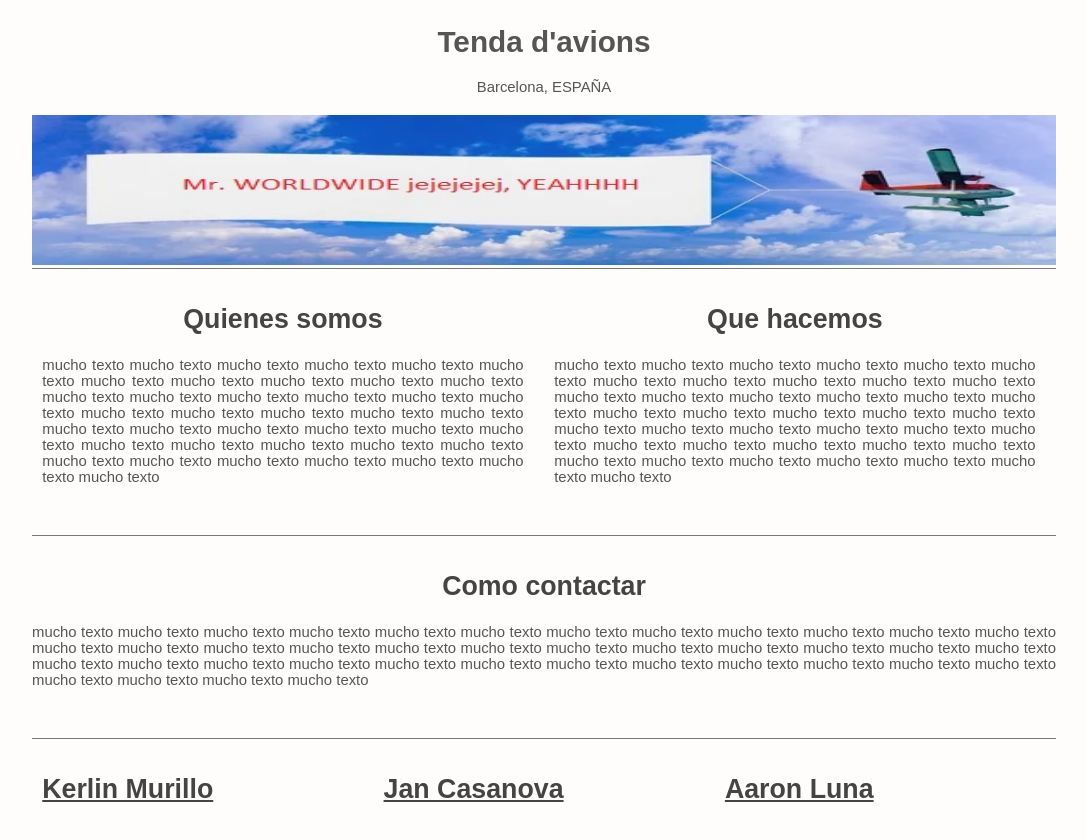
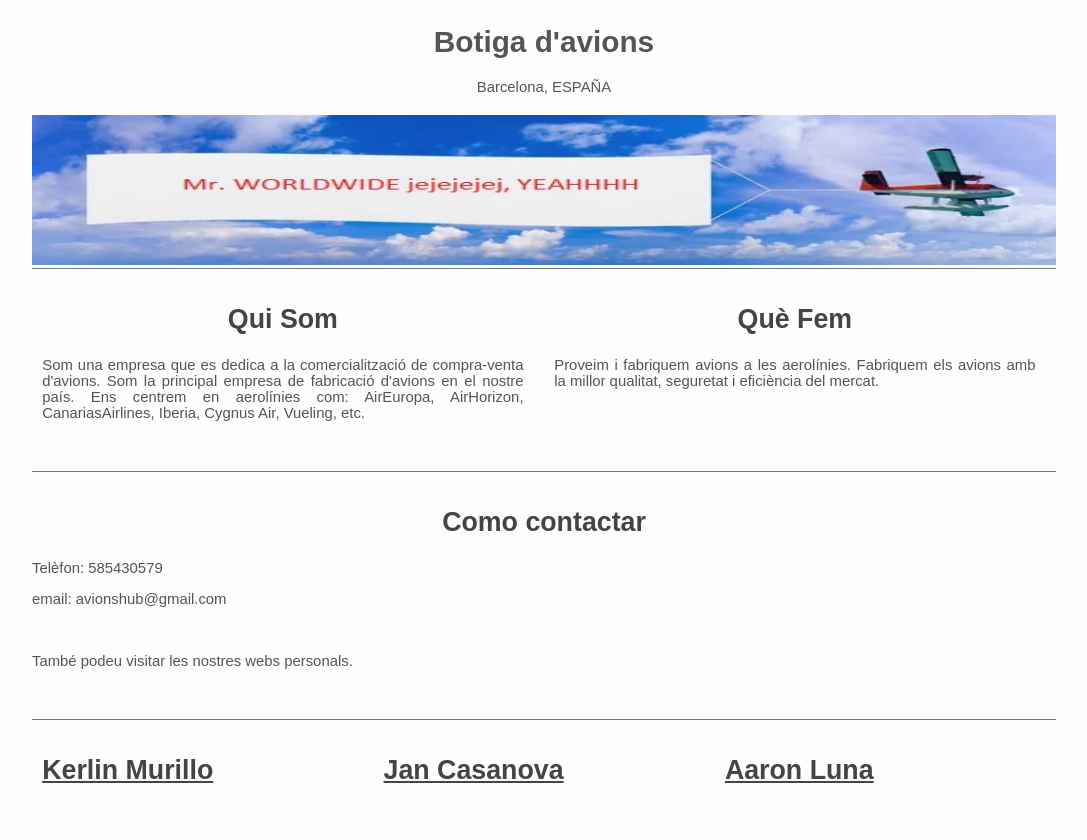
Before and after one commit to kerlin2024/avions, a plain HTML site: page index.html in a window 1280 px wide. Shown: the whole page, without its empty margins (96-1183 px from the left). Drawn offline with Linux system fonts and the light colour scheme.

Commit message:
index.html modificat

```diff
--- a/index.html
+++ b/index.html
@@ -11,7 +11,7 @@
 
 <div id="container">
 <div id="pageheader">
-<h1>Tenda d'avions</h1>
+<h1>Botiga d'avions</h1>
 <p>Barcelona, ESPAÑA</p>
 <img id="container" src="bueno.jpg" width="200" height="150">
 </div>
@@ -20,12 +20,12 @@
 <div class="section">
 <div class="pageitem">
 <div class="col">
-<h2 id="centretitul">Quienes somos</h2>
-<p>mucho texto mucho texto mucho texto mucho texto mucho texto mucho texto mucho texto mucho texto mucho texto mucho texto mucho texto mucho texto mucho texto mucho texto mucho texto mucho texto mucho texto mucho texto mucho texto mucho texto mucho texto mucho texto mucho texto mucho texto mucho texto mucho texto mucho texto mucho texto mucho texto mucho texto mucho texto mucho texto mucho texto mucho texto mucho texto mucho texto mucho texto mucho texto mucho texto mucho texto </p>
+<h2 id="centretitul">Qui Som</h2>
+<p>Som una empresa que es dedica a la comercialització de compra-venta d'avions. Som la principal empresa de fabricació d'avions en el nostre país. Ens centrem en aerolínies com: AirEuropa, AirHorizon, CanariasAirlines, Iberia, Cygnus Air, Vueling, etc. </p>
 </div>
 <div class="col">
-<h2 id="centretitul">Que hacemos</h2>
-<p>mucho texto mucho texto mucho texto mucho texto mucho texto mucho texto mucho texto mucho texto mucho texto mucho texto mucho texto mucho texto mucho texto mucho texto mucho texto mucho texto mucho texto mucho texto mucho texto mucho texto mucho texto mucho texto mucho texto mucho texto mucho texto mucho texto mucho texto mucho texto mucho texto mucho texto mucho texto mucho texto mucho texto mucho texto mucho texto mucho texto mucho texto mucho texto mucho texto mucho texto</p>
+<h2 id="centretitul">Què Fem</h2>
+<p>Proveim i fabriquem avions a les aerolínies. Fabriquem els avions amb la millor qualitat, seguretat i eficiència del mercat.</p>
 </div>
 </div>
 </div>
@@ -33,7 +33,9 @@
 <div class="section">
 <div class="pageitem">
 <h2 id="centretitul">Como contactar</h2>
-<p>mucho texto mucho texto mucho texto mucho texto mucho texto mucho texto mucho texto mucho texto mucho texto mucho texto mucho texto mucho texto mucho texto mucho texto mucho texto mucho texto mucho texto mucho texto mucho texto mucho texto mucho texto mucho texto mucho texto mucho texto mucho texto mucho texto mucho texto mucho texto mucho texto mucho texto mucho texto mucho texto mucho texto mucho texto mucho texto mucho texto mucho texto mucho texto mucho texto mucho texto</p>
+<p>Telèfon: 585430579 </p>
+<p>email: avionshub@gmail.com </p></br>
+<p>També podeu visitar les nostres webs personals.</p>
 </div>
 </div>
 
```
